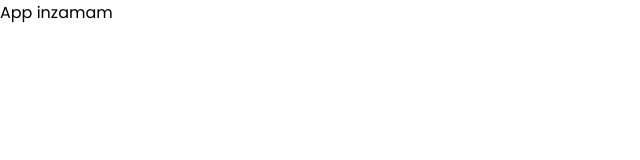
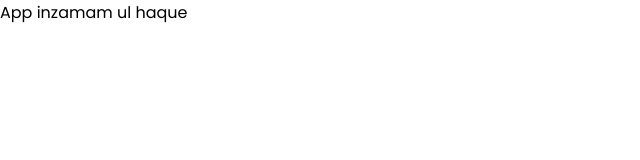
Before and after one commit to Raiyaan-786/Youtube-Clone, a React (Vite) app: page / in a window 1280 px wide. Shown: the top 160 px of the page, without its empty margins (0-640 px from the left). Built offline with nearby package versions, Linux system fonts and the light colour scheme.

Commit message:
this is second change done by inzamam

```diff
--- a/src/App.jsx
+++ b/src/App.jsx
@@ -4,7 +4,7 @@ function App() {
 
   return (
     <div className='App'>
-      App inzamam
+      App inzamam ul haque
     </div>
   )
 }
```
